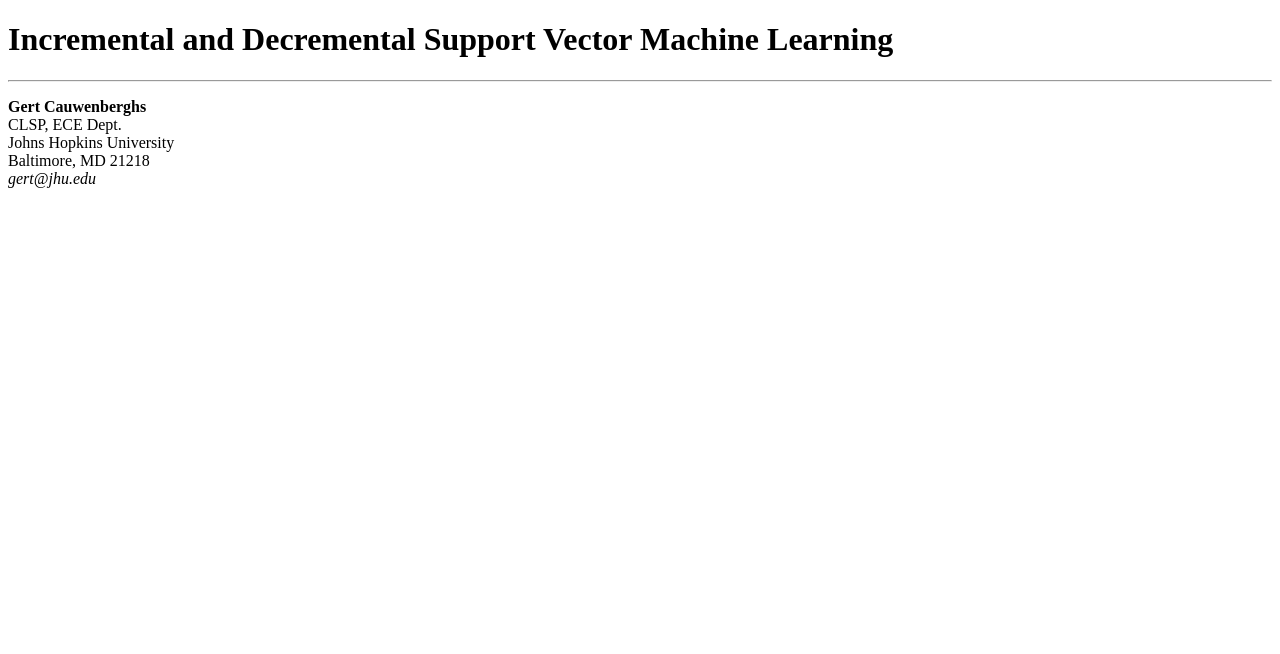
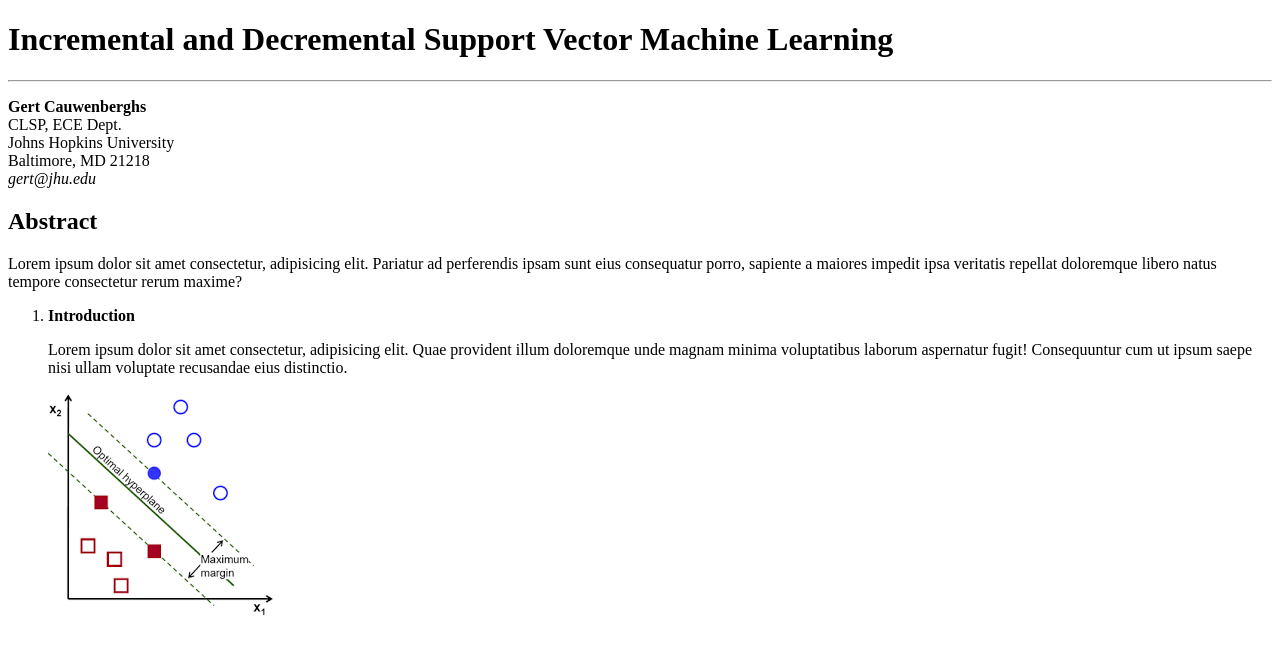
Before and after one commit to gfederica/paper-scientifico, a plain HTML site: page index.html in a window 1280 px wide. Drawn offline with Linux system fonts and the light colour scheme.

Commit message:
aggiunto paragrafo + immagine

```diff
--- a/index.html
+++ b/index.html
@@ -17,5 +17,14 @@
        <em>gert@jhu.edu</em>
     </p>
 
+    <h2>Abstract</h2>
+    <p>Lorem ipsum dolor sit amet consectetur, adipisicing elit. Pariatur ad perferendis ipsam sunt eius consequatur porro, sapiente a maiores impedit ipsa veritatis repellat doloremque libero natus tempore consectetur rerum maxime?</p>
+    <ol>
+        <li>
+            <strong>Introduction</strong>
+            <p>Lorem ipsum dolor sit amet consectetur, adipisicing elit. Quae provident illum doloremque unde magnam minima voluptatibus laborum aspernatur fugit! Consequuntur cum ut ipsum saepe nisi ullam voluptate recusandae eius distinctio.</p>
+            <img src="img/download.png" alt="Support Vector Machine Learning">
+        </li>
+    </ol>
 </body>
 </html>
```
Also changed, not shown: img/download.png (added).
